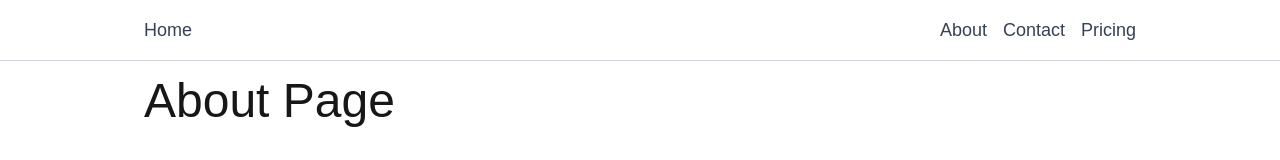
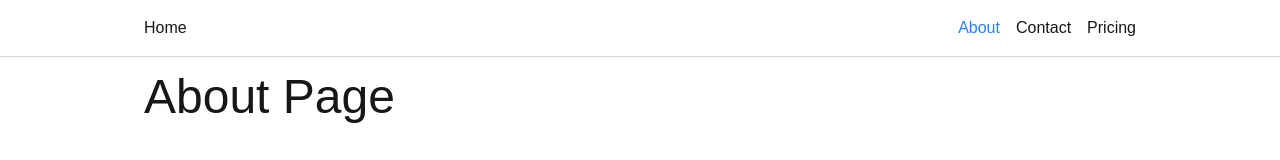
Before and after one commit to jpin730/next-first-steps, a Next.js app: page /about in a window 1280 px wide. Shown: the top 160 px of the page. Built offline with nearby package versions, Linux system fonts and the light colour scheme.

Commit message:
feat: :sparkles: implement ActiveLink component and integrate it into Navbar

```diff
--- /dev/null
+++ b/components/ActiveLink.tsx
@@ -0,0 +1,19 @@
+'use client'
+
+import Link from 'next/link'
+import { usePathname } from 'next/navigation'
+
+import type { NavItem } from '@/interfaces/NavItem'
+
+type ActiveLinkProps = Readonly<NavItem>
+
+export const ActiveLink = ({ name, path }: ActiveLinkProps) => {
+  const pathName = usePathname()
+  const isActive = pathName === path
+  const activeClass = isActive ? 'text-blue-500' : ''
+  return (
+    <Link href={path} className={`font-medium hover:opacity-80 ${activeClass}`}>
+      {name}
+    </Link>
+  )
+}
--- a/components/Navbar.tsx
+++ b/components/Navbar.tsx
@@ -1,12 +1,8 @@
-import Link from 'next/link'
 import { Fragment } from 'react'
 
+import { ActiveLink } from './ActiveLink'
 import { Path } from '@/enums/Path'
-
-interface NavItem {
-  name: string
-  path: Path
-}
+import type { NavItem } from '@/interfaces/NavItem'
 
 const navItems: NavItem[] = [
   { name: 'Home', path: Path.Home },
@@ -22,12 +18,7 @@ export const Navbar = () => {
         {navItems.map((item, index) => (
           <Fragment key={item.path}>
             <li>
-              <Link
-                href={item.path}
-                className="text-lg font-medium text-gray-700 hover:text-gray-900 dark:text-gray-300 dark:hover:text-white"
-              >
-                {item.name}
-              </Link>
+              <ActiveLink {...item} />
             </li>
 
             {index === 0 && <span className="grow"></span>}
--- /dev/null
+++ b/interfaces/NavItem.ts
@@ -0,0 +1,6 @@
+import type { Path } from '@/enums/Path'
+
+export interface NavItem {
+  name: string
+  path: Path
+}
```
